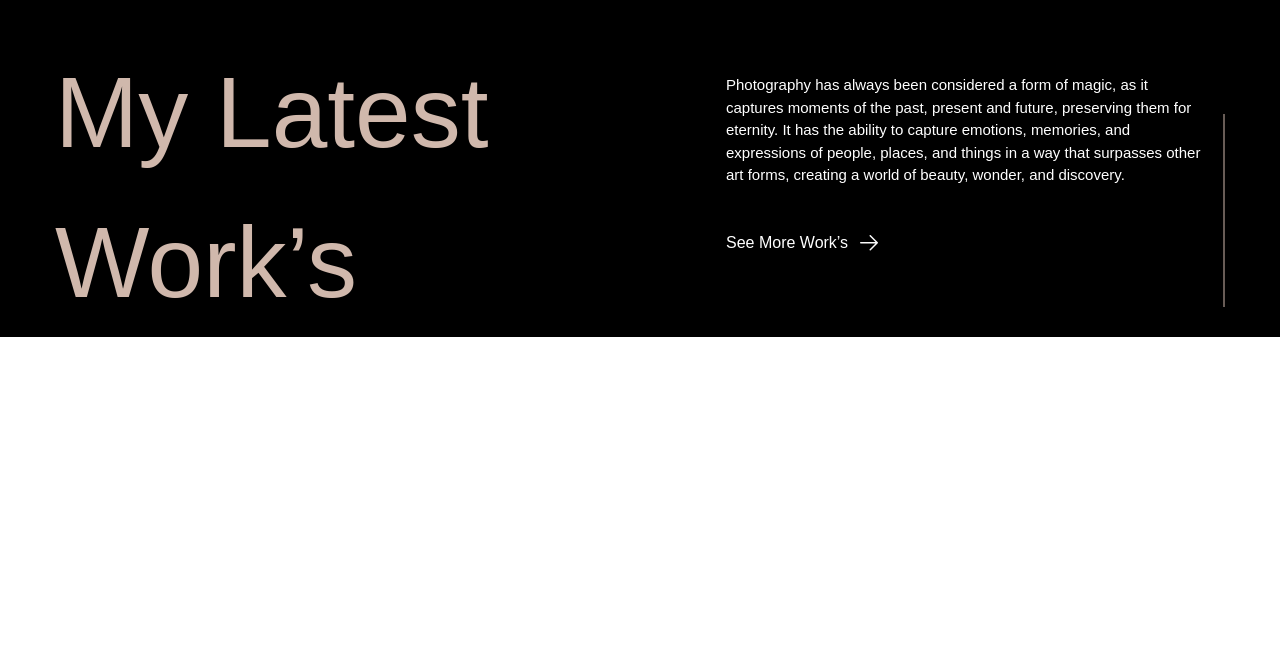
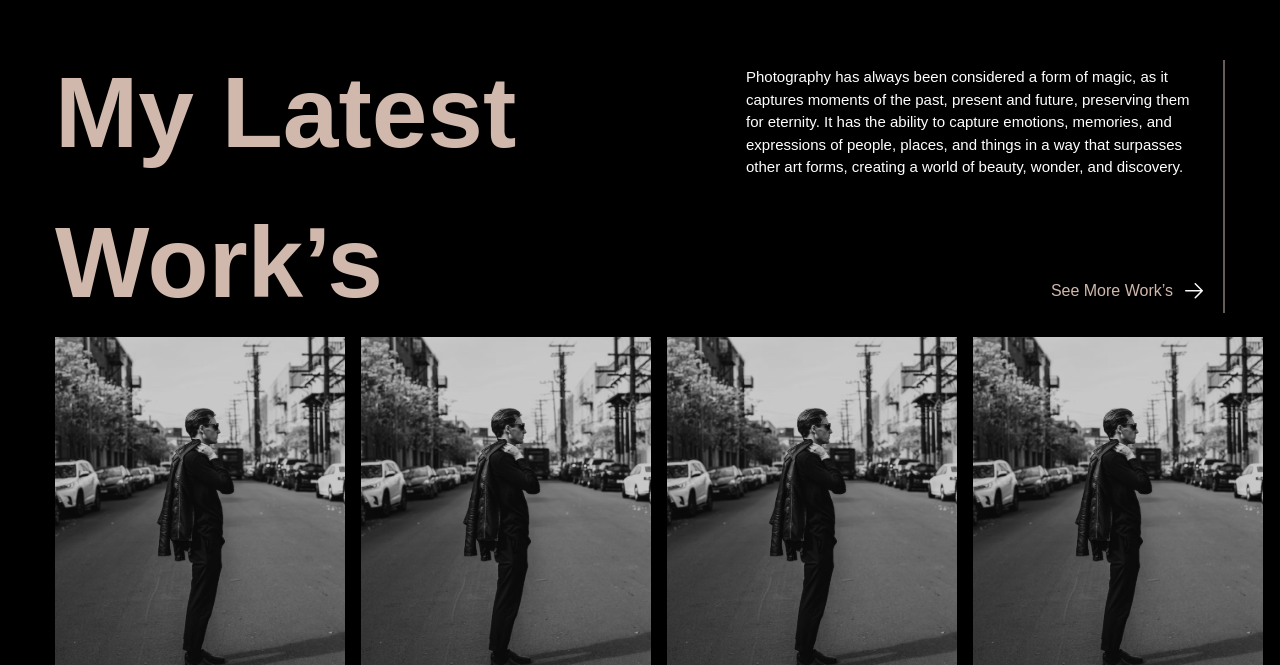
Before and after one commit to adewale85/photography-portfolio, a Next.js app: page / in a window 1280 px wide. Shown: the part 2755-3420 px from the top of the page. Before the commit the page ends 3092 px from the top, so only its background shows below. Built offline with nearby package versions, Linux system fonts and the light colour scheme.

Commit message:
My Latest Workk Section is now done, working on both screen and  mobile

```diff
--- a/src/app/component/LatestWork.tsx
+++ b/src/app/component/LatestWork.tsx
@@ -3,14 +3,15 @@ import React from "react";
 
 function LatestWork() {
   return (
-    <div className="Wrapper flex">
-      <h1 className="font-glinter font-medium text-[100px] text-[#D0B8AC]">
+    <main className="Wrapper lg:px-0 px-4 " >
+      <div className="flex lg:flex-row flex-col items-center justify-center lg:space-y-0 space-y-12 lg:my-0 my-12">
+      <h1 className="font-glinter font-bold lg:text-[100px] text-[60px] text-[#D0B8AC]">
         My Latest Work’s
       </h1>
 
-      <div className="flex gap-5 items-center">
-        <div className="">
-            <p className="w-[477px] font-open font-normal text-[15px] text-white">
+      <div className="flex lg:flex-row flex-col gap-5 items-center ">
+        <div className="space-y-12 ">
+        <p className="lg:w-[457px] w-full font-open font-normal text-[15px] text-white mb-">
         Photography has always been considered a form of magic, as it captures
         moments of the past, present and future, preserving them for eternity.
         It has the ability to capture emotions, memories, and expressions of
@@ -19,28 +20,60 @@ function LatestWork() {
       </p>
 
 
-      <div className="flex items-center gap-2 space-y-6">
-       <div className="flex items-center gap-3 ">
-         <p className="text-white">See More Work’s</p>
 
-        <div className="transition-transform duration-300 group-hover:translate-x-2 py-12">
+       <div className="flex items-end justify-end lg:pt-12 pt-0 py-3 lg:py-0 ">
+       <div className="flex items-center justify-center gap-3">
+          <p className="font-open font-normal text-[16px] text-[#D0B8AC] ">See More Work’s</p>
+
+        <div className="transition-transform duration-300 group-hover:translate-x-2 py-2 ">
           <Image
             src="/images/Right_Arrow.svg"
             alt="Arrow"
             width={24}
             height={12}
-            className="w-auto"
+            className="w-auto "
           />
         </div>
+       </div>
          </div>
 
-      </div>
         </div>
 
-      <div className="mt-12 lg:h-[193px] w-full lg:w-[2px] text-[#D0B8AC] bg-[#D0B8AC] opacity-50">
+      <div className="lg:h-[253px] h-1 w-full lg:w-[2px] text-[#D0B8AC] bg-[#D0B8AC] opacity-50"></div>
       </div>
-      </div>
+
     </div>
+    <div className="flex lg:flex-row  gap-4">
+       <Image
+            src="/images/RecentWork1.svg"
+            alt="Arrow"
+            width={24}
+            height={12}
+            className="w-auto "
+          />
+       <Image
+            src="/images/RecentWork1.svg"
+            alt="Arrow"
+            width={24}
+            height={12}
+            className="w-auto "
+          />
+       <Image
+            src="/images/RecentWork1.svg"
+            alt="Arrow"
+            width={24}
+            height={12}
+            className="w-auto "
+          />
+       <Image
+            src="/images/RecentWork1.svg"
+            alt="Arrow"
+            width={24}
+            height={12}
+            className="w-auto "
+          />
+    </div>
+    </main>
   );
 }
 
--- a/src/app/component/Portfolio.tsx
+++ b/src/app/component/Portfolio.tsx
@@ -3,7 +3,7 @@ import React from 'react'
 
 function Porfolio() {
   return (
-    <div className='Wrapper py-40 space-y-12 lg:px-0 px-4 items-center justify-center'>
+    <div className='Wrapper lg:py-40 py-0 space-y-12 lg:px-0 px-4 items-center justify-center'>
       <h3 className='text-white font-glinter font-medium text-7xl '>Portfolio</h3>
   <div className='flex lg:flex-row flex-col justify-between gap-22'>
      <div className='space-y-3'>
@@ -22,11 +22,11 @@ function Porfolio() {
     </div>
    </div>
   </div>
-  <div className='flex justify-between py-12'>
-  <div className=' lg:w-[553px] w-full h-[2px] text-[#D0B8AC] bg-[#D0B8AC] opacity-50 '></div>
-  <p className='flex items-center gap-3 font-open font-normal text-[16px] text-[#D0B8AC]'>See All Portfolio
+  <div className='flex lg:flex-row flex-col-reverse justify-between py-12 '>
+  <div className=' lg:w-[553px] w-full h-[2px] text-[#D0B8AC] bg-[#D0B8AC] opacity-50  '></div>
+  <p className='flex lg:items-center gap-3 font-open font-normal text-[16px] text-[#D0B8AC] items-end justify-end lg:py-0 py-3'>See All Portfolio
 
-  <span>
+  <span className=''>
     <Image src="/images/Right_Arrow.svg" alt="Arrow" width={24} height={12} className="w-auto" />
   </span>
   </p>
```
Also changed, not shown: public/images/RecentWork1.svg (added), public/images/RecentWork2.svg (added).
